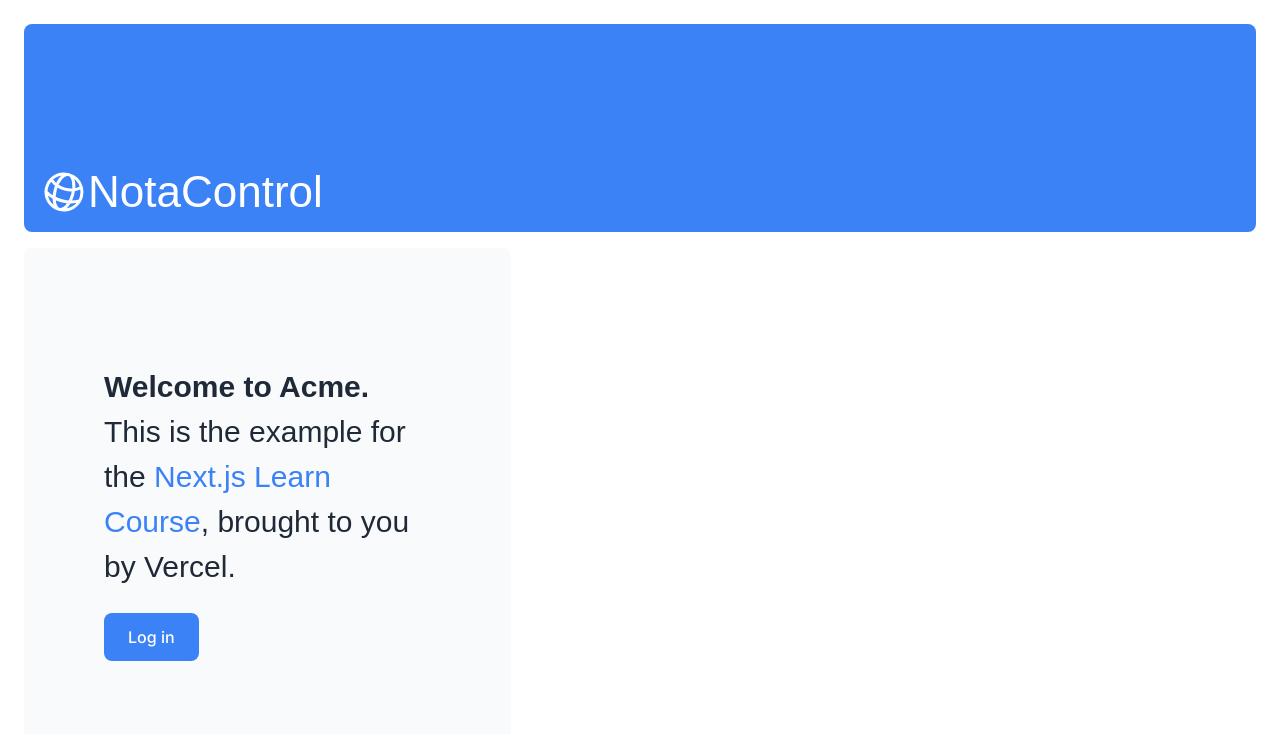
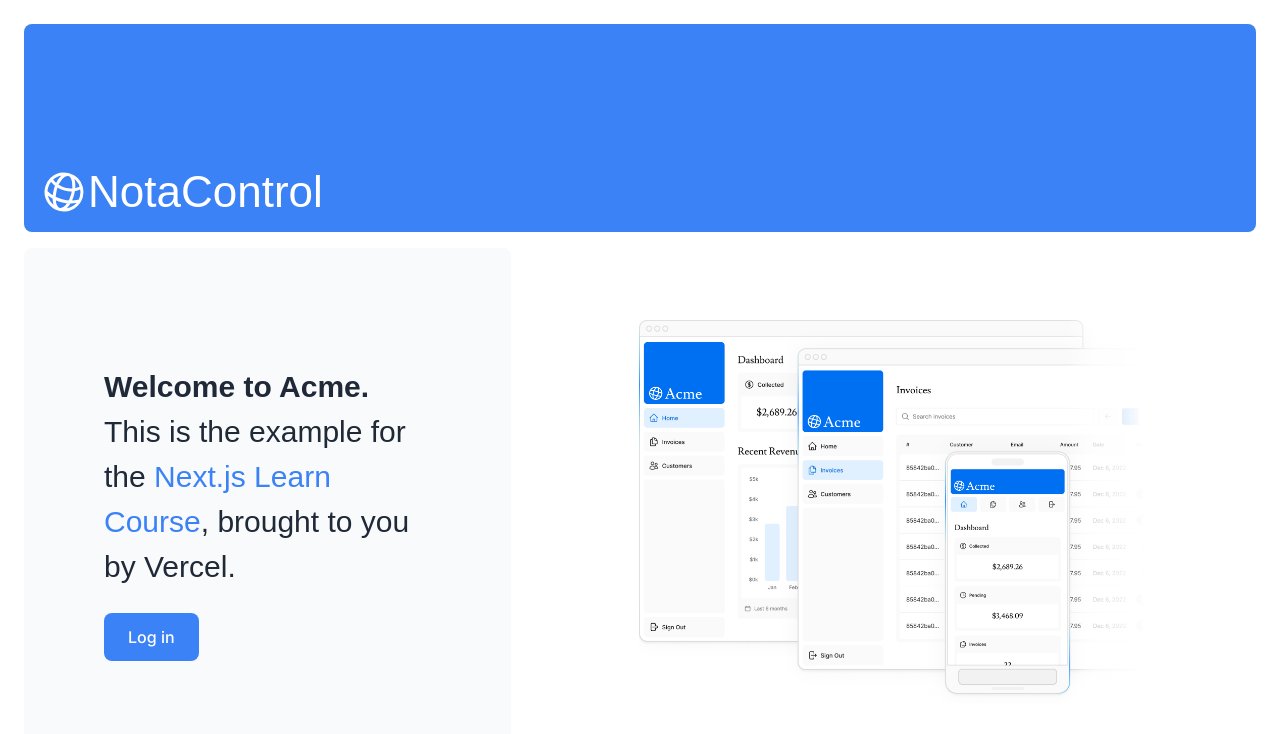
Before and after one commit to rebecarivas/gerenciamento-notafiscal, a Next.js app: page / in a window 1280 px wide. Shown: the top 734 px of the page. Built offline with nearby package versions, Linux system fonts and the light colour scheme; a web font is replaced by a local one.

Commit message:
adiciona imagens na página principal

```diff
--- a/src/app/page.tsx
+++ b/src/app/page.tsx
@@ -1,6 +1,9 @@
 import Link from "next/link";
 import { lusitana } from "@/app/ui/fonts";
 import Logo from "@/app/ui/logo";
+import Image from "next/image";
+import desktop from "@/public/hero-desktop.png";
+import mobile from "@/public/hero-mobile.png";
 
 export default function Page() {
   return (
@@ -26,7 +29,22 @@ export default function Page() {
             <span>Log in</span>
           </Link>
         </div>
-        <div className="flex items-center justify-center p-6 md:w-3/5 md:px-28 md:py-12"></div>
+        <div className="flex items-center justify-center p-6 md:w-3/5 md:px-28 md:py-12">
+          <Image
+            src={desktop}
+            width={1000}
+            height={760}
+            className="hidden md:block"
+            alt="versão em desktop do dashboard"
+          />
+          <Image
+            src={mobile}
+            width={560}
+            height={620}
+            className="block md:hidden"
+            alt="versão mobile do dashboard"
+          />
+        </div>
       </div>
     </main>
   );
```
Also changed, not shown: src/public/hero-desktop.png (added), src/public/hero-mobile.png (added).
